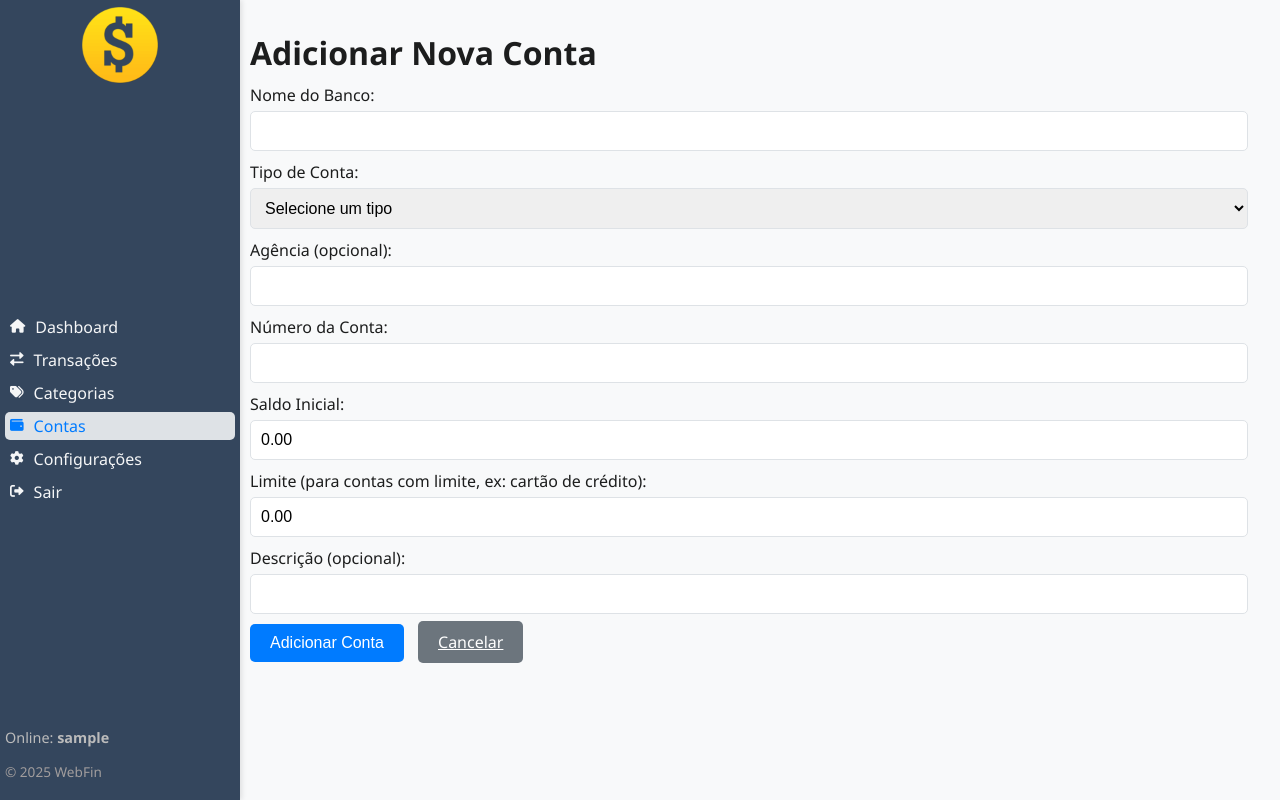
After one commit to hetfieldh/web_fin, a Flask app: page /contas/add in a window 1280 px wide. The commit adds this page. Run offline with Flask 3, Linux system fonts and the light colour scheme; the visitor is signed in with stand-in values (Sample User, id 1).

Commit message:
Implementação da funcionalidade de Contas Bancárias

```diff
--- /dev/null
+++ b/app/routes/conta_routes.py
@@ -0,0 +1,133 @@
+# app/routes/conta_routes.py
+from flask import Blueprint, render_template, request, redirect, url_for, flash
+from flask_login import login_required, current_user
+from app import db
+from app.models.conta_model import Conta, tipo_conta_enum
+from sqlalchemy.exc import IntegrityError
+
+# Criação do Blueprint para as rotas de contas
+conta_bp = Blueprint('conta_bp', __name__, template_folder='../templates/contas')
+
+# --- Rota para Listar Contas ---
+@conta_bp.route('/')
+@login_required
+def list_contas():
+    # Apenas listar as contas do usuário logado
+    contas = Conta.query.filter_by(usuario_id=current_user.id).order_by(Conta.nome_banco).all()
+    # Explicitamente especifica o caminho completo do template dentro da pasta templates
+    return render_template('contas/list.html', contas=contas)
+
+# --- Rota para Adicionar Nova Conta ---
+@conta_bp.route('/add', methods=['GET', 'POST'])
+@login_required
+def add_conta():
+    # Obtém os valores possíveis para o ENUM 'tipo' usando .enums
+    tipos_conta = tipo_conta_enum.enums # CORRIGIDO: Usando .enums
+
+    if request.method == 'POST':
+        nome_banco = request.form.get('nome_banco')
+        agencia = request.form.get('agencia')
+        conta_num = request.form.get('conta')
+        tipo = request.form.get('tipo')
+        saldo_inicial_str = request.form.get('saldo_inicial')
+        limite_str = request.form.get('limite')
+        descricao = request.form.get('descricao')
+
+        # Validação básica
+        if not (nome_banco and conta_num and tipo):
+            flash('Por favor, preencha todos os campos obrigatórios (Banco, Número da Conta, Tipo).', 'danger')
+            return render_template('contas/add.html', tipos_conta=tipos_conta)
+
+        try:
+            # Converte vírgula para ponto para permitir float()
+            saldo_inicial = float(saldo_inicial_str.replace(',', '.')) if saldo_inicial_str else 0.00
+            limite = float(limite_str.replace(',', '.')) if limite_str else 0.00
+        except ValueError:
+            flash('Saldo inicial e Limite devem ser números válidos.', 'danger')
+            return render_template('contas/add.html', tipos_conta=tipos_conta)
+
+        # Validação do tipo de conta para garantir que está no ENUM
+        if tipo not in tipos_conta:
+            flash('Tipo de conta inválido selecionado.', 'danger')
+            return render_template('contas/add.html', tipos_conta=tipos_conta)
+
+        new_conta = Conta(
+            usuario_id=current_user.id,
+            nome_banco=nome_banco,
+            agencia=agencia,
+            conta=conta_num,
+            tipo=tipo,
+            saldo_inicial=saldo_inicial,
+            limite=limite,
+            descricao=descricao
+        )
+        try:
+            db.session.add(new_conta)
+            db.session.commit()
+            flash('Conta adicionada com sucesso!', 'success')
+            return redirect(url_for('conta_bp.list_contas'))
+        except IntegrityError:
+            db.session.rollback()
+            flash('Já existe uma conta com esses dados para este usuário (Banco, Agência, Conta, Tipo).', 'danger')
+        except Exception as e:
+            db.session.rollback()
+            flash(f'Erro ao adicionar conta: {e}', 'danger')
+
+    return render_template('contas/add.html', tipos_conta=tipos_conta)
+
+# --- Rota para Editar Conta ---
+@conta_bp.route('/edit/<int:conta_id>', methods=['GET', 'POST'])
+@login_required
+def edit_conta(conta_id):
+    conta = Conta.query.filter_by(id=conta_id, usuario_id=current_user.id).first_or_404()
+    # Obtém os valores possíveis para o ENUM 'tipo' usando .enums
+    tipos_conta = tipo_conta_enum.enums # CORRIGIDO: Usando .enums
+
+    if request.method == 'POST':
+        conta.nome_banco = request.form.get('nome_banco')
+        conta.agencia = request.form.get('agencia')
+        conta.conta = request.form.get('conta')
+        conta.tipo = request.form.get('tipo')
+        saldo_inicial_str = request.form.get('saldo_inicial')
+        limite_str = request.form.get('limite')
+        conta.descricao = request.form.get('descricao')
+
+        try:
+            saldo_inicial = float(saldo_inicial_str.replace(',', '.')) if saldo_inicial_str else 0.00
+            limite = float(limite_str.replace(',', '.')) if limite_str else 0.00
+        except ValueError:
+            flash('Saldo inicial e Limite devem ser números válidos.', 'danger')
+            return render_template('contas/edit.html', conta=conta, tipos_conta=tipos_conta)
+
+        if conta.tipo not in tipos_conta:
+            flash('Tipo de conta inválido selecionado.', 'danger')
+            return render_template('contas/edit.html', conta=conta, tipos_conta=tipos_conta)
+
+        try:
+            db.session.commit()
+            flash('Conta atualizada com sucesso!', 'success')
+            return redirect(url_for('conta_bp.list_contas'))
+        except IntegrityError:
+            db.session.rollback()
+            flash('Já existe outra conta com esses dados (Banco, Agência, Conta, Tipo) para este usuário.', 'danger')
+        except Exception as e:
+            db.session.rollback()
+            flash(f'Erro ao atualizar conta: {e}', 'danger')
+
+    return render_template('contas/edit.html', conta=conta, tipos_conta=tipos_conta)
+
+# --- Rota para Excluir Conta ---
+@conta_bp.route('/delete/<int:conta_id>', methods=['POST'])
+@login_required
+def delete_conta(conta_id):
+    conta = Conta.query.filter_by(id=conta_id, usuario_id=current_user.id).first_or_404()
+
+    try:
+        db.session.delete(conta)
+        db.session.commit()
+        flash('Conta excluída com sucesso!', 'success')
+    except Exception as e:
+        db.session.rollback()
+        flash(f'Erro ao excluir conta: {e}', 'danger')
+
+    return redirect(url_for('conta_bp.list_contas'))
--- /dev/null
+++ b/app/templates/contas/add.html
@@ -0,0 +1,65 @@
+{% extends 'base.html' %}
+
+{% block title %}WebFin - Contas Bancárias{% endblock %}
+
+{% block content %}
+<h1>Adicionar Nova Conta</h1>
+
+{% with messages = get_flashed_messages(with_categories=true) %}
+{% if messages %}
+<div class="flash-messages">
+    {% for category, message in messages %}
+    <div class="alert alert-{{ category }}">
+        {% if category == 'success' %}<i class="fas fa-check-circle"></i>{% endif %}
+        {% if category == 'danger' %}<i class="fas fa-exclamation-circle"></i>{% endif %}
+        {% if category == 'info' %}<i class="fas fa-info-circle"></i>{% endif %}
+        {{ message }}
+    </div>
+    {% endfor %}
+</div>
+{% endif %}
+{% endwith %}
+
+<form method="POST" action="{{ url_for('conta_bp.add_conta') }}">
+    <div class="form-group">
+        <label for="nome_banco">Nome do Banco:</label>
+        <input type="text" id="nome_banco" name="nome_banco" required
+            value="{{ request.form.nome_banco if request.form else '' }}">
+    </div>
+    <div class="form-group">
+        <label for="tipo">Tipo de Conta:</label>
+        <select id="tipo" name="tipo" required>
+            <option value="">Selecione um tipo</option>
+            {% for tipo in tipos_conta %}
+            <option value="{{ tipo }}" {% if request.form and request.form.tipo==tipo %}selected{% endif %}>{{ tipo }}
+            </option>
+            {% endfor %}
+        </select>
+    </div>
+    <div class="form-group">
+        <label for="agencia">Agência (opcional):</label>
+        <input type="text" id="agencia" name="agencia" value="{{ request.form.agencia if request.form else '' }}">
+    </div>
+    <div class="form-group">
+        <label for="conta">Número da Conta:</label>
+        <input type="text" id="conta" name="conta" required value="{{ request.form.conta if request.form else '' }}">
+    </div>
+    <div class="form-group">
+        <label for="saldo_inicial">Saldo Inicial:</label>
+        <input type="text" id="saldo_inicial" name="saldo_inicial"
+            value="{{ request.form.saldo_inicial if request.form else '0.00' }}" placeholder="Ex: 1000.50">
+    </div>
+    <div class="form-group">
+        <label for="limite">Limite (para contas com limite, ex: cartão de crédito):</label>
+        <input type="text" id="limite" name="limite" value="{{ request.form.limite if request.form else '0.00' }}"
+            placeholder="Ex: 500.00">
+    </div>
+    <div class="form-group">
+        <label for="descricao">Descrição (opcional):</label>
+        <input type="text" id="descricao" name="descricao" value="{{ request.form.descricao if request.form else '' }}">
+    </div>
+    <button type="submit" class="btn-primary">Adicionar Conta</button>
+    <a href="{{ url_for('conta_bp.list_contas') }}" class="btn-primary"
+        style="background-color: #6c757d; margin-left: 10px;">Cancelar</a>
+</form>
+{% endblock %}
--- a/app/templates/includes/_sidebar.html
+++ b/app/templates/includes/_sidebar.html
@@ -26,15 +26,15 @@
             </li>
 
             <li>
-                <a href="#" {# Mude para {{ url_for('conta_bp.list_accounts') }} quando criar #}
-                    class="{% if request.endpoint == 'conta_bp.list_accounts' %}active{% endif %}">
+                <a href="{{ url_for('conta_bp.list_contas') }}"
+                    class="{% if 'conta_bp' in request.endpoint %}active{% endif %}">
                     <i class="fas fa-wallet"></i> Contas
                 </a>
             </li>
 
             {% if current_user.is_authenticated and current_user.is_admin %}
             <li>
-                <a href="{{ url_for('usuario_bp.list_users') }}"
+                <a href="{{ url_for('usuario_bp.list_users') }}" {# ALTERADO: Aponta para a nova rota /list #}
                     class="{% if request.endpoint == 'usuario_bp.list_users' or request.endpoint == 'usuario_bp.add_user' or request.endpoint == 'usuario_bp.edit_user' %}active{% endif %}">
                     <i class="fas fa-users"></i> Usuários
                 </a>
--- a/app/templates/usuarios/list.html
+++ b/app/templates/usuarios/list.html
@@ -3,7 +3,7 @@
 {% block title %}WebFin - Usuários{% endblock %}
 
 {% block content %}
-<h1>Cadastro de Usuários</h1>
+<h1>Usuários</h1>
 
 <a href="{{ url_for('usuario_bp.add_user') }}" class="btn-primary"
     style="margin-bottom: 20px; display: inline-block;"><i class="fas fa-user-plus"></i> Adicionar Novo Usuário</a>
```
Also changed, not shown: app/__init__.py (+13 -2 lines), app/models/conta_model.py (added, +35 -0 lines), app/routes/usuario_routes.py (+14 -9 lines), app/templates/contas/edit.html (added, +62 -0 lines), app/templates/contas/list.html (added, +68 -0 lines), README.md, run.py (line endings or trailing spaces).
